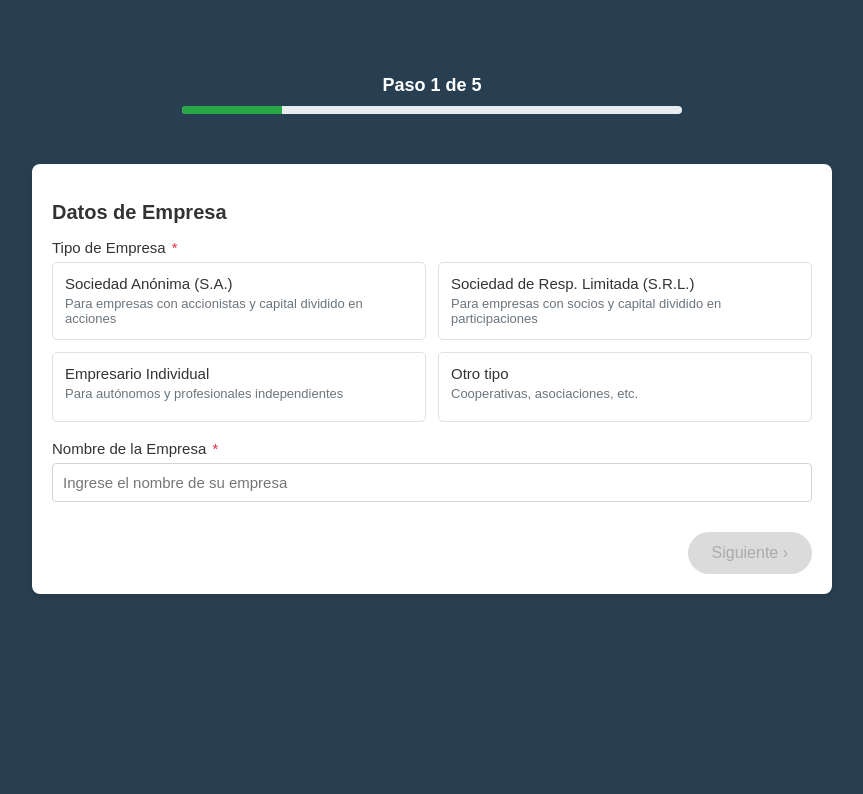
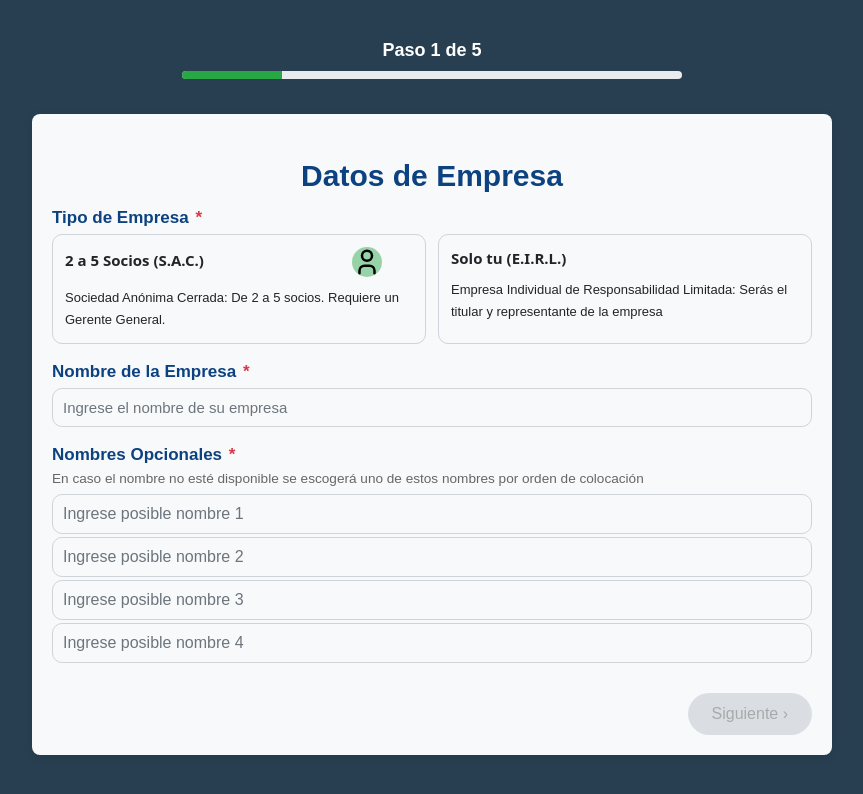
Before and after one commit to angeleduiglesias/TeyAngular, an Angular app: page /pre-form/step-one in a window 1280 px wide. Shown: the top 794 px of the page, without its empty margins (208-1071 px from the left). Built offline with nearby package versions, Linux system fonts and the light colour scheme.

Commit message:
formularios correciones

```diff
--- a/src/app/components/pre-form/header-form/nav-form.component.css
+++ b/src/app/components/pre-form/header-form/nav-form.component.css
@@ -3,7 +3,7 @@
   max-width: 1200px;  /* Aumentado de 800px a 1200px */
   margin: 0 auto 20px;
   padding: 15px 20px;
-  margin-top: 40px;
+  margin-top: 5px;
   box-sizing: border-box;
 }
 
--- a/src/app/components/pre-form/step-1/step-one.component.css
+++ b/src/app/components/pre-form/step-1/step-one.component.css
@@ -4,19 +4,23 @@
 .tipo-empresa-container {
   padding: 20px;
   border-radius: 8px;
-  background-color: #fff;
+  background-color: #f8f9fa;
   box-shadow: 0 2px 8px rgba(0, 0, 0, 0.08);
   width: 100%;
   max-width: 800px;
   margin: 15px auto;
   box-sizing: border-box;
+  margin-top: 0px;
 }
 
 h2 {
-  color: #333;
-  font-size: 20px;
+  color: #0c4280;
+  text-align: center;
+  font-size: 30px;
   font-weight: 600;
   margin-bottom: 15px;
+  font-family: 'Monserrat', sans-serif;
+
 }
 
 .form-group {
@@ -26,9 +30,9 @@ h2 {
 label {
   display: block;
   margin-bottom: 6px;
-  color: #333;
-  font-weight: 500;
-  font-size: 15px;
+  color: #0c4280;
+  font-weight: bold;
+  font-size: 17px;
 }
 
 /* Opciones de tipo de empresa con selección de toda la casilla */
@@ -40,15 +44,28 @@ label {
 }
 
 .option {
-  border: 1px solid #e0e0e0;
-  border-radius: 5px;
+  border: 1px solid #ced4da;
+  border-radius: 10px;
   padding: 12px;
   cursor: pointer;
   position: relative;
-  display: flex;
   flex-direction: column;
   min-height: 70px;
   transition: all 0.2s ease;
+}
+.option-content {
+  display: flex;
+  align-items: center; /* Alinea verticalmente el icono y el label */
+  gap: 8px; /* Espacio entre el icono y el label */
+  margin-bottom: 5px; /* Espacio entre el icono/label y el párrafo */
+}
+.option svg {
+  width: 30px;
+  height: 30px;
+  padding: 0;
+  background-color: #28a74677;
+  border-radius: 30px;
+  margin-left: 140px;
 }
 
 /* Hacer que el radio button cubra toda la casilla */
@@ -66,7 +83,7 @@ label {
 
 .option:hover {
   border-color: #28a745;
-  background-color: #f8f9fa;
+  background-color: #28a74613;
 }
 
 /* Escondemos el radio button original y lo hacemos clickeable en toda la casilla */
@@ -84,14 +101,14 @@ label {
 
 /* Estilo para la opción completa cuando está seleccionada */
 .option input[type="radio"]:checked {
-  border-color: #28a745;
+  border: 1px solid #28a745;
 }
 
 .option input[type="radio"]:checked ~ .option,
 .option:has(input[type="radio"]:checked) {
   border-color: #28a745;
   background-color: #f8f9fa;
-  box-shadow: 0 0 0 2px #28a745;
+  box-shadow: 0 0 0 1px #28a745;
 }
 
 /* Estilo para opciones seleccionadas */
@@ -109,45 +126,77 @@ label {
 }
 
 .option label {
-  font-weight: 500;
-  color: #333;
+  font-weight:bold;
+  color: #212529;
   margin-bottom: 3px;
   font-size: 15px;
-  line-height: 1.2;
+  line-height: 1.5;
   cursor: pointer;
+  font-family: system-ui, -apple-system, BlinkMacSystemFont, 'Segoe UI', Roboto, Oxygen, Ubuntu, Cantarell, 'Open Sans', 'Helvetica Neue', sans-serif;
 }
 
 .option p {
   margin: 0;
-  color: #6c757d;
+  color: #212529;
   font-size: 13px;
-  line-height: 1.2;
+  margin-top: 10px;
+  line-height: 1.7;
 }
 
-/* Inputs y textareas */
-input[type="text"],
-textarea {
+/* Inputs */
+input[type="text"]
+{
   width: 100%;
   padding: 10px;
   border: 1px solid #ced4da;
-  border-radius: 4px;
+  border-radius: 10px;
   font-size: 15px;
-  color: #495057;
-  background-color: #fff;
+  color: black;
+  background-color: #f8f9fa;
   box-sizing: border-box;
   font-family: inherit;
 }
+input[type="text"]::placeholder {
+  color:#6c757d ;
+}
 
-input[type="text"]:focus,
-textarea:focus {
+input[type="text"]:focus
+ {
   outline: none;
   border-color: #28a745;
   box-shadow: 0 0 0 3px rgba(40, 167, 69, 0.1);
 }
 
-textarea {
-  min-height: 80px;
-  resize: vertical;
+input[type="text1"] {
+  display: block;
+  width: 100%;
+  padding: 10px;
+  margin-bottom: 3px;
+  border: 1px solid #ced4da;
+  background-color: #f8f9fa;
+  border-radius: 10px;
+  font-size: 16px;
+  color: black;
+}
+
+input[type="text1"]:focus {
+  border-color: #4CAF50;
+  box-shadow: 0 0 5px rgba(76, 175, 80, 0.3);
+  outline: none;
+}
+input[type="text1"]:last-of-type {
+  margin-bottom: 16px;
+}
+input[type="text1"]::placeholder {
+  color:#6c757d ;
+}
+
+.info-label {
+  display: block;
+  font-size: 0.85rem;
+  color: #666;
+  margin-bottom: 8px;
+  font-weight: normal;
 }
 
 /* Campo requerido */
@@ -158,10 +207,11 @@ textarea {
 
 .error-message {
   color: #dc3545;
-  font-size: 15px;
+  font-size: 12px;
   margin-top: 5px;
   padding: 5px 10px;
   border-radius: 4px;
+  font-family: 'Monserrat', sans-serif;
 }
 
 /* Botones */
@@ -192,12 +242,17 @@ textarea {
 }
 
 .primary-button:disabled {
-  background-color: #cccccc;
+  background-color: #ced4da;
   color: #888888;
   cursor: not-allowed;
   opacity: 0.7;
 }
-/* Media query para móviles */
+
+
+
+
+
+/* Media query para móvile  s */
 @media screen and (max-width: 767px) {
   .tipo-empresa-container {
     padding: 15px;
--- a/src/app/components/pre-form/step-1/step-one.component.html
+++ b/src/app/components/pre-form/step-1/step-one.component.html
@@ -6,27 +6,33 @@
 
       <div class="form-options">
         <div class="option">
-          <input type="radio" id="sa" formControlName="tipoEmpresa" value="SA">
-          <label for="sa">Sociedad Anónima (S.A.)</label>
-          <p>Para empresas con accionistas y capital dividido en acciones</p>
+          <div class="option-content">
+            <input type="radio" id="sac" formControlName="tipoEmpresa" value="SAC">
+
+            <label for="sac">2 a 5 Socios (S.A.C.)</label>
+            <svg
+              xmlns="http://www.w3.org/2000/svg"
+              width="20" height="20"
+              viewBox="0 0 24 24"
+              fill="none"
+              stroke="currentColor"
+              stroke-width="2"
+              stroke-linecap="round"
+              stroke-linejoin="round"
+              class="icon icon-tabler icons-tabler-outline icon-tabler-user"
+            >
+              <path stroke="none" d="M0 0h24v24H0z" fill="none" />
+              <path d="M8 7a4 4 0 1 0 8 0a4 4 0 0 0 -8 0" />
+              <path d="M6 21v-2a4 4 0 0 1 4 -4h4a4 4 0 0 1 4 4v2" />
+            </svg>
+          </div>
+          <p>Sociedad Anónima Cerrada: De 2 a 5 socios. Requiere un Gerente General.</p>
         </div>
 
         <div class="option">
-          <input type="radio" id="srl" formControlName="tipoEmpresa" value="SRL">
-          <label for="srl">Sociedad de Resp. Limitada (S.R.L.)</label>
-          <p>Para empresas con socios y capital dividido en participaciones</p>
-        </div>
-
-        <div class="option">
-          <input type="radio" id="empresario" formControlName="tipoEmpresa" value="Empresario">
-          <label for="empresario">Empresario Individual</label>
-          <p>Para autónomos y profesionales independientes</p>
-        </div>
-
-        <div class="option">
-          <input type="radio" id="otro" formControlName="tipoEmpresa" value="Otro">
-          <label for="otro">Otro tipo</label>
-          <p>Cooperativas, asociaciones, etc.</p>
+          <input type="radio" id="eirl" formControlName="tipoEmpresa" value="EIRL">
+          <label for="eirl">Solo tu (E.I.R.L.)</label>
+          <p>Empresa Individual de Responsabilidad Limitada: Serás el titular y representante de la empresa</p>
         </div>
       </div>
 
@@ -36,7 +42,7 @@
     </div>
 
     <!-- Campo de número de socios que aparece solo cuando se selecciona SA -->
-    <div class="form-group socios-group" *ngIf="tipoEmpresaForm.get('tipoEmpresa')?.value === 'SA'">
+    <div class="form-group socios-group" *ngIf="tipoEmpresaForm.get('tipoEmpresa')?.value === 'SAC'">
       <label for="numeroSocios">Número de Socios <span class="required">*</span></label>
 
       <div class="socios-options">
@@ -82,6 +88,31 @@
         <div *ngIf="tipoEmpresaForm.get('nombreEmpresa')?.errors?.['required']">Campo obligatorio.</div>
       </div>
     </div>
+    <div class="form-group">
+      <label for="posiblesNombre1">Nombres Opcionales <span class="required">*</span></label>
+      <label class="info-label">En caso el nombre no esté disponible se escogerá uno de estos nombres por orden de colocación</label>
+      <input type="text1" id="posiblesNombre1" formControlName="posiblesNombre1" placeholder="Ingrese posible nombre 1">
+      <input type="text1" id="posiblesNombre2" formControlName="posiblesNombre2" placeholder="Ingrese posible nombre 2">
+      <input type="text1" id="posiblesNombre3" formControlName="posiblesNombre3" placeholder="Ingrese posible nombre 3">
+      <input type="text1" id="posiblesNombre4" formControlName="posiblesNombre4" placeholder="Ingrese posible nombre 4">
+      <div *ngIf="(tipoEmpresaForm.get('posiblesNombre1')?.invalid ||
+                     tipoEmpresaForm.get('posiblesNombre2')?.invalid ||
+                     tipoEmpresaForm.get('posiblesNombre3')?.invalid ||
+                     tipoEmpresaForm.get('posiblesNombre4')?.invalid) &&
+                    (tipoEmpresaForm.get('posiblesNombre1')?.dirty ||
+                     tipoEmpresaForm.get('posiblesNombre2')?.dirty ||
+                     tipoEmpresaForm.get('posiblesNombre3')?.dirty ||
+                     tipoEmpresaForm.get('posiblesNombre4')?.dirty ||
+                     tipoEmpresaForm.get('posiblesNombre1')?.touched ||
+                     tipoEmpresaForm.get('posiblesNombre2')?.touched ||
+                     tipoEmpresaForm.get('posiblesNombre3')?.touched ||
+                     tipoEmpresaForm.get('posiblesNombre4')?.touched)" class="error-message">
+        <div *ngIf="tipoEmpresaForm.get('posiblesNombre1')?.errors?.['required'] ||
+                       tipoEmpresaForm.get('posiblesNombre2')?.errors?.['required'] ||
+                       tipoEmpresaForm.get('posiblesNombre3')?.errors?.['required'] ||
+                       tipoEmpresaForm.get('posiblesNombre4')?.errors?.['required']">Todos los nombres son obligatorios.</div>
+      </div>
+    </div>
 
     <div class="form-actions">
       <button type="button" class="primary-button" (click)="siguiente()" [disabled]="tipoEmpresaForm.invalid">
--- a/src/app/components/pre-form/step-1/step-one.component.ts
+++ b/src/app/components/pre-form/step-1/step-one.component.ts
@@ -13,7 +13,7 @@ import { FormDataService } from '../../../services/form-data.service';
 })
 export class StepOneComponent implements OnInit {
   tipoEmpresaForm: FormGroup;
-  opcionesSocios = [2, 3, 5, 10, 100];
+  opcionesSocios = [2, 3, 5, 10];
   mostrarInputPersonalizado = false;
   datosPersonalesForm: any;
 
@@ -25,6 +25,10 @@ export class StepOneComponent implements OnInit {
     this.tipoEmpresaForm = this.fb.group({
       tipoEmpresa: ['', Validators.required],
       nombreEmpresa: ['', Validators.required],
+      posiblesNombre1: ['', Validators.required],
+      posiblesNombre2: ['', Validators.required],
+      posiblesNombre3: ['', Validators.required],
+      posiblesNombre4: ['', Validators.required],
       numeroSocios: [null]
     });
   }
@@ -34,7 +38,7 @@ export class StepOneComponent implements OnInit {
     this.tipoEmpresaForm.get('tipoEmpresa')?.valueChanges.subscribe(value => {
       const numeroSociosControl = this.tipoEmpresaForm.get('numeroSocios');
 
-      if (value === 'SA') {
+      if (value === 'SAC') {
         numeroSociosControl?.setValidators([Validators.required, Validators.min(1)]);
       } else {
         numeroSociosControl?.clearValidators();
```
Also changed, not shown: src/app/components/pre-form/step-2/step-two.component.css (+76 -0 lines), src/app/components/pre-form/step-2/step-two.component.html (+45 -1 lines), src/app/components/pre-form/step-2/step-two.component.ts (+33 -0 lines).
